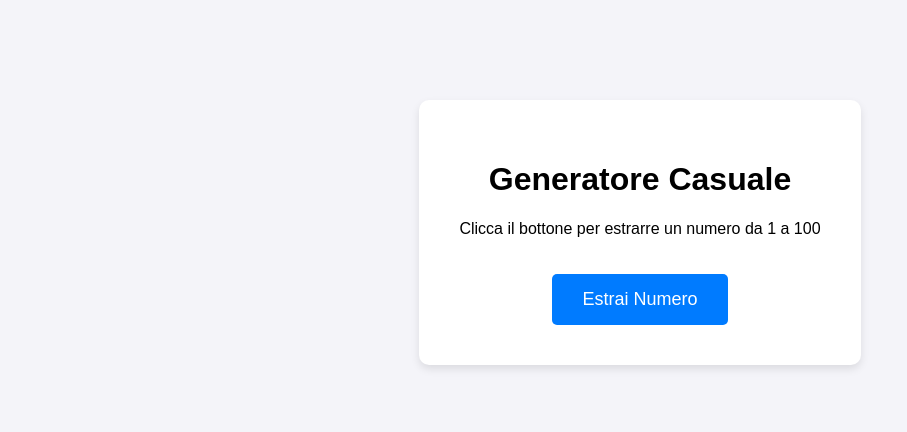
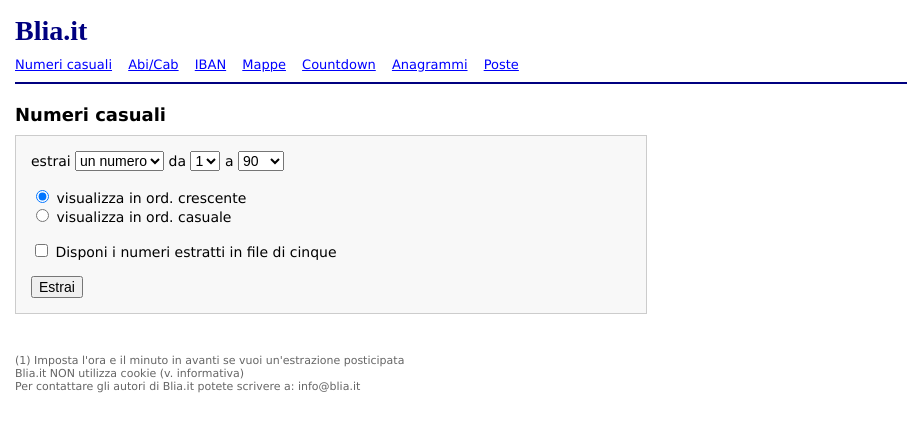
Before and after one commit to edoardoluciano23-commits/app, a Flask app: page / in a window 1280 px wide. Shown: the top 432 px of the page, without its empty margins (0-907 px from the left). Run offline with Flask 3, Linux system fonts and the light colour scheme.

Commit message:
Update index.html

```diff
--- a/template/index.html
+++ b/template/index.html
@@ -2,57 +2,127 @@
 <html lang="it">
 <head>
     <meta charset="UTF-8">
-    <meta name="viewport" content="width=device-width, initial-scale=1.0">
-    <title>Generatore di Numeri Casuali</title>
+    <title>Generatore di numeri casuali - Blia.it</title>
     <style>
         body {
-            font-family: Arial, sans-serif;
-            text-align: center;
-            background-color: #f4f4f9;
-            margin-top: 100px;
+            font-family: Verdana, Arial, Helvetica, sans-serif;
+            font-size: 14px;
+            color: #000000;
+            background-color: #FFFFFF;
+            margin: 15px;
         }
-        .container {
-            background: white;
-            padding: 40px;
-            border-radius: 10px;
-            box-shadow: 0 4px 8px rgba(0,0,0,0.1);
-            display: inline-block;
+        .header {
+            border-bottom: 2px solid #000080;
+            padding-bottom: 10px;
+            margin-bottom: 20px;
         }
-        button {
-            background-color: #007BFF;
-            color: white;
-            border: none;
-            padding: 15px 30px;
+        .logo {
+            font-size: 28px;
+            font-weight: bold;
+            color: #000080;
+            text-decoration: none;
+            font-family: "Times New Roman", Times, serif;
+        }
+        .nav {
+            font-size: 13px;
+            margin-top: 10px;
+        }
+        .nav a {
+            text-decoration: underline;
+            color: #0000FF;
+            margin-right: 12px;
+        }
+        h1 {
             font-size: 18px;
-            border-radius: 5px;
-            cursor: pointer;
+            color: #000000;
+            margin-bottom: 10px;
+        }
+        .form-container {
+            background-color: #F8F8F8;
+            border: 1px solid #CCCCCC;
+            padding: 15px;
+            max-width: 600px;
+            margin-bottom: 20px;
+        }
+        select, input[type="submit"] {
+            font-size: 14px;
+        }
+        .risultato-container {
             margin-top: 20px;
-            transition: 0.3s;
         }
-        button:hover {
-            background-color: #0056b3;
+        .numeri-estratti {
+            font-size: 24px;
+            font-weight: bold;
+            color: #000000;
+            margin-top: 10px;
+            font-family: "Courier New", Courier, monospace;
         }
-        .risultato {
-            margin-top: 30px;
-            font-size: 50px;
-            font-weight: bold;
-            color: #d9534f;
+        .footer-text {
+            font-size: 11px;
+            color: #666666;
+            margin-top: 40px;
         }
     </style>
 </head>
 <body>
 
-    <div class="container">
-        <h1>Generatore Casuale</h1>
-        <p>Clicca il bottone per estrarre un numero da 1 a 100</p>
+    <div class="header">
+        <a href="#" class="logo">Blia.it</a>
+        <div class="nav">
+            <a href="#">Numeri casuali</a>
+            <a href="#">Abi/Cab</a>
+            <a href="#">IBAN</a>
+            <a href="#">Mappe</a>
+            <a href="#">Countdown</a>
+            <a href="#">Anagrammi</a>
+            <a href="#">Poste</a>
+        </div>
+    </div>
 
+    <h1>Numeri casuali</h1>
+
+    <div class="form-container">
         <form method="POST">
-            <button type="submit">Estrai Numero</button>
+            estrai
+            <select name="quanti">
+                <option value="1">un numero</option>
+                <option value="2">2 numeri</option>
+                <option value="3">3 numeri</option>
+            </select>
+
+            da
+            <select name="da">
+                <option value="1">1</option>
+            </select>
+
+            a
+            <select name="a">
+                <option value="90">90</option>
+                <option value="100">100</option>
+            </select>
+            <br><br>
+
+            <label><input type="radio" name="ordine" checked> visualizza in ord. crescente</label><br>
+            <label><input type="radio" name="ordine"> visualizza in ord. casuale</label><br>
+            <br>
+            <label><input type="checkbox" name="file"> Disponi i numeri estratti in file di cinque</label>
+            <br><br>
+
+            <input type="submit" value="Estrai">
         </form>
+    </div>
 
-        {% if risultato %}
-            <div class="risultato">Il numero estratto è: {{ risultato }}</div>
-        {% endif %}
+    {% if risultato %}
+        <div class="risultato-container">
+            <b>Numeri estratti:</b>
+            <div class="numeri-estratti">{{ risultato }}</div>
+        </div>
+    {% endif %}
+
+    <div class="footer-text">
+        (1) Imposta l'ora e il minuto in avanti se vuoi un'estrazione posticipata<br>
+        Blia.it NON utilizza cookie (v. informativa)<br>
+        Per contattare gli autori di Blia.it potete scrivere a: info@blia.it
     </div>
 
 </body>
```
